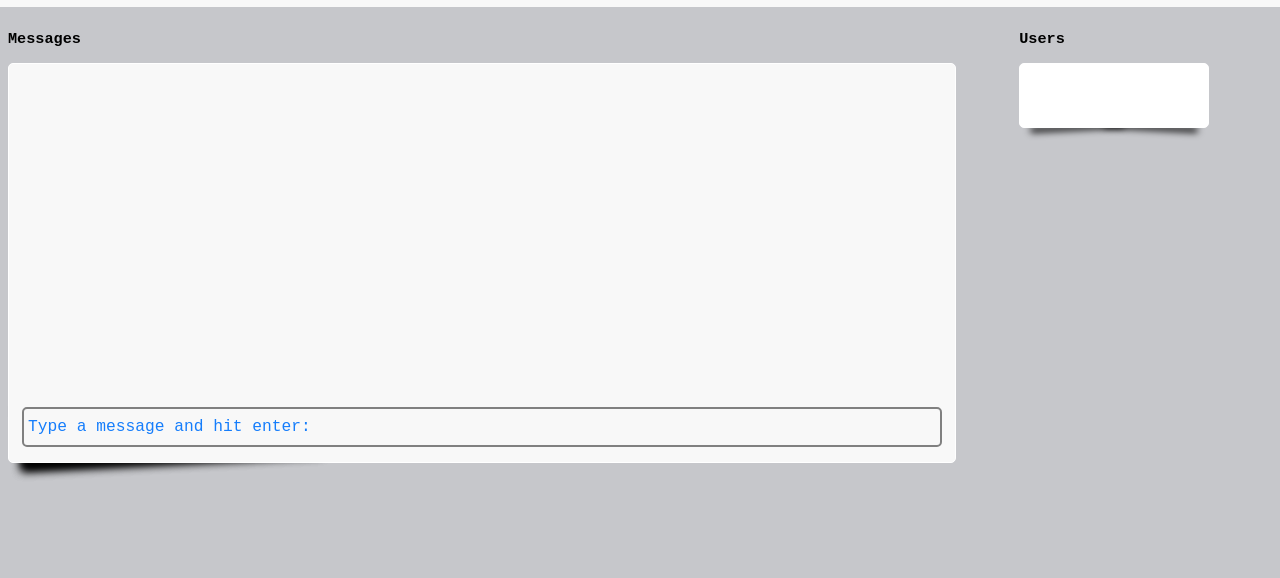
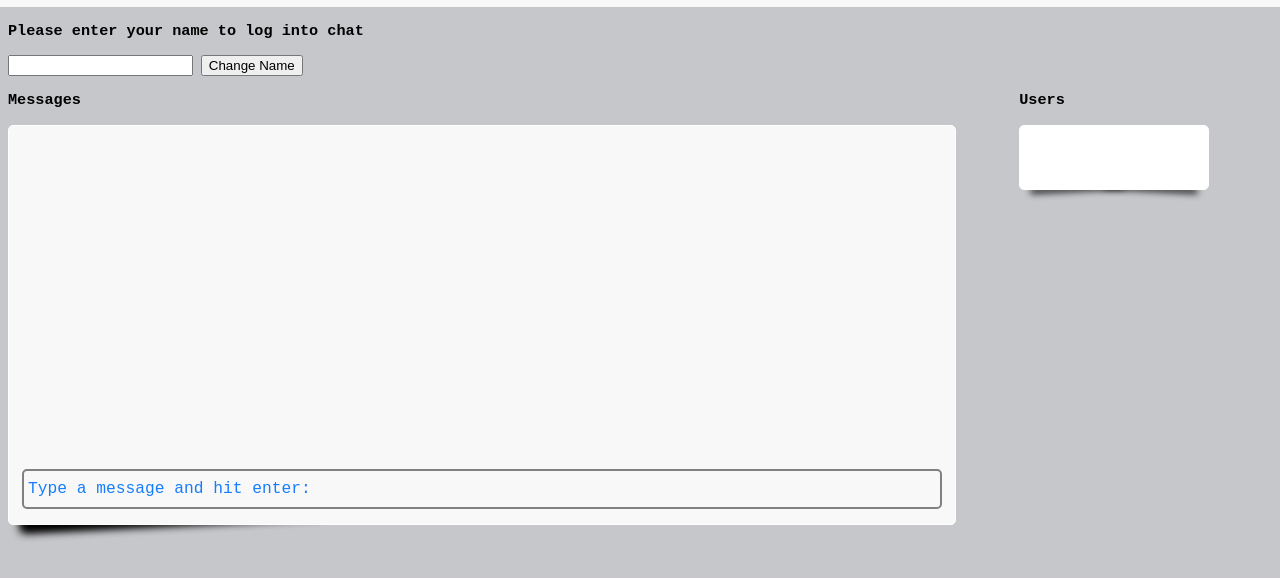
Before and after one commit to Ellisande/web-socket-examples, a website: page app/index.html at #/customer-representative in a window 1280 px wide. Shown: the part 58-636 px from the top of the page. Drawn offline with nearby package versions, Linux system fonts and the light colour scheme; no server answers.

Commit message:
Add name stuff for chat room

```diff
--- a/app/css/app.css
+++ b/app/css/app.css
@@ -273,6 +273,10 @@ main {
     font-size: 1em;
 }
 
+.chatroom .enter-name {
+    display: block;
+}
+
 /* end: chatroom styles */
 
 form.go-bottom {
--- a/app/partials/chatroom-rep.html
+++ b/app/partials/chatroom-rep.html
@@ -1,4 +1,11 @@
 <article class="chatroom representative">
+    <section class="enter-name" role="enter-name">
+        <h3>Please enter your name to log into chat</h3>
+        <form ng-submit="changeName()">
+            <input ng-model="newName" />
+            <button type="submit">Change Name</button>
+        </form>
+    </section>
     <section class="chatroom-messages">
         <h3>Messages</h3>
         <section class="chatroom-messages-holder">
```
